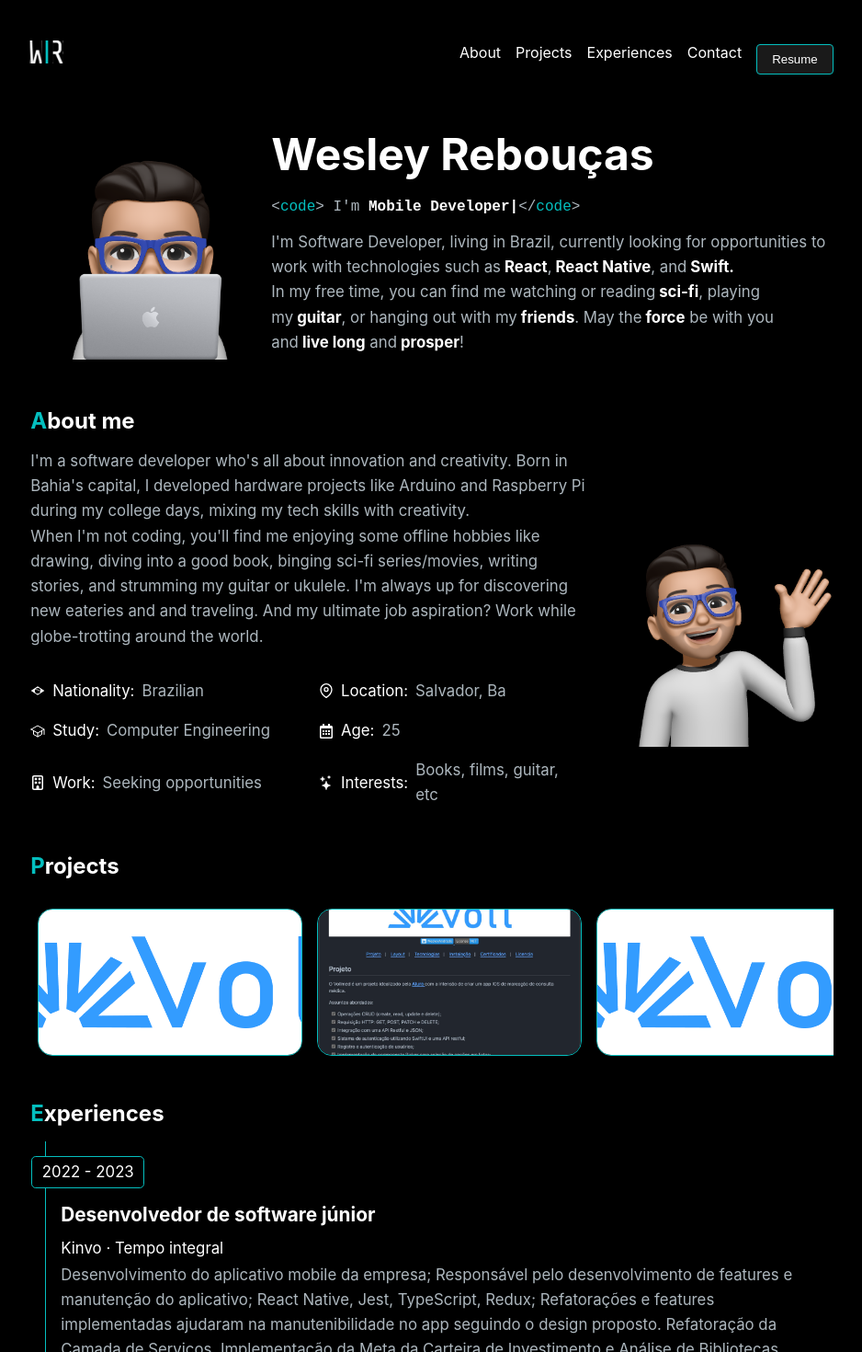
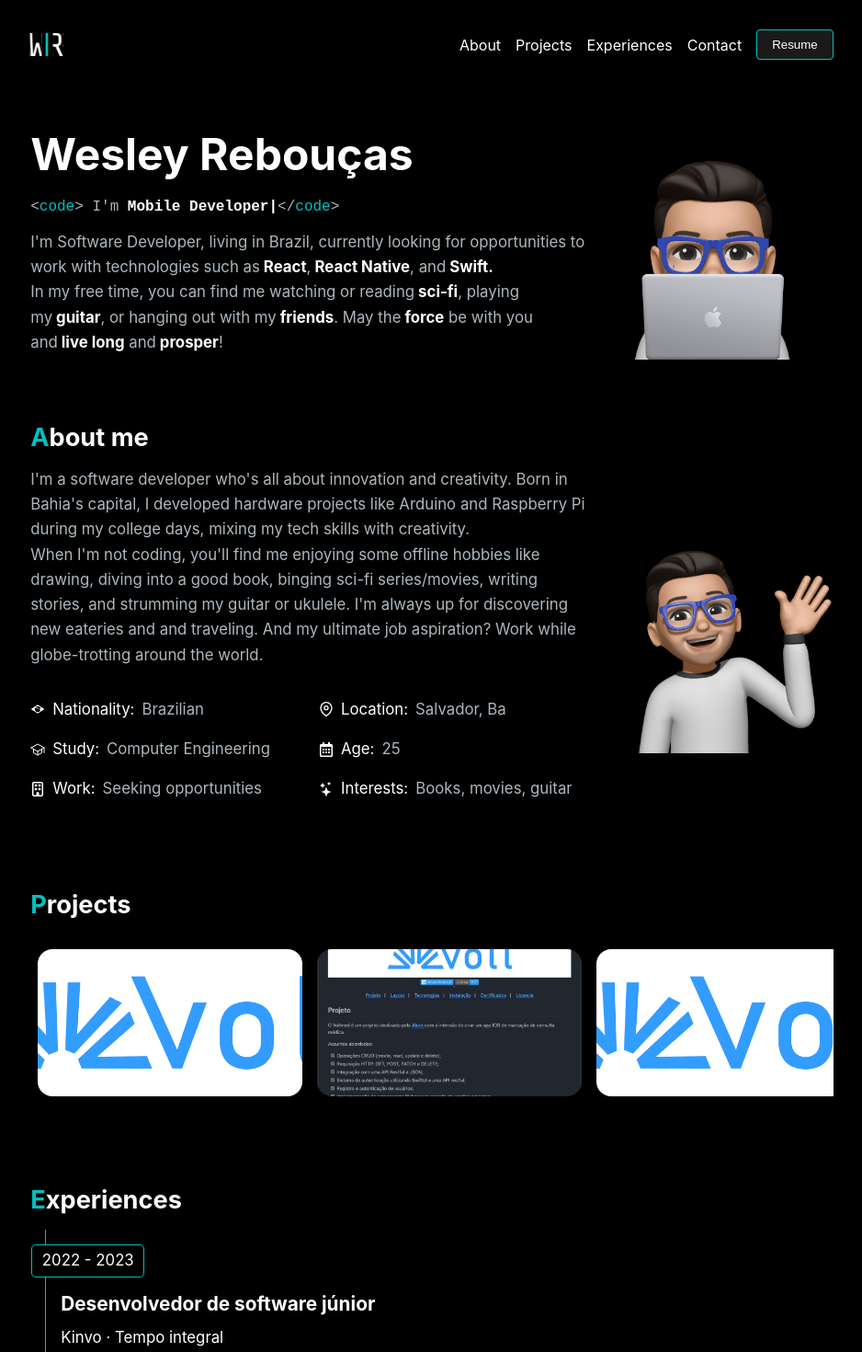
Before and after one commit to WesleyReboucas/portfolio-wesley-reboucas, a Next.js app: page / in a window 1280 px wide. Shown: the top 1470 px of the page at 92% size, without its empty margins (170-1108 px from the left). Built offline with nearby package versions, Linux system fonts and the light colour scheme.

Commit message:
fix(section): create a section component to put a same margin in all topics

```diff
--- a/src/app/components/About/index.tsx
+++ b/src/app/components/About/index.tsx
@@ -80,7 +80,7 @@ export default function About() {
               <Highlights
                 icon='skill'
                 title='Interests:'
-                description='Books, films, guitar, etc'
+                description='Books, movies, guitar'
               />
             </ListItem>
           </Grid>
--- a/src/app/components/About/style.ts
+++ b/src/app/components/About/style.ts
@@ -1,10 +1,9 @@
+import { Section } from '@/app/styles/global-style'
 import { colors } from '@/app/styles/theme'
 import styled from 'styled-components'
 
-export const Container = styled.div`
+export const Container = styled(Section)`
   max-width: 100%;
-  margin: 1rem 0;
-  margin-bottom: 1rem;
 `
 
 export const Content = styled.div`
--- a/src/app/components/Button/style.ts
+++ b/src/app/components/Button/style.ts
@@ -8,7 +8,6 @@ interface ButtonProps {
 
 export const Container = styled.div`
   display: flex;
-  padding-top: 1rem;
   width: 100%;
 `
 
--- a/src/app/components/Contact/style.ts
+++ b/src/app/components/Contact/style.ts
@@ -5,7 +5,6 @@ import styled from 'styled-components'
 export const Container = styled.div`
   display: flex;
   justify-content: space-between;
-  margin: 0rem 1rem;
   transition: width 0.3s ease;
 
   @media (max-width: 940px) {
--- a/src/app/components/Experience/style.ts
+++ b/src/app/components/Experience/style.ts
@@ -1,10 +1,10 @@
+import { Section } from '@/app/styles/global-style'
 import { colors } from '@/app/styles/theme'
 import styled from 'styled-components'
 
-export const Container = styled.div`
+export const Container = styled(Section)`
   display: flex;
   flex-direction: column;
-  margin-bottom: 3rem;
 `
 
 export const Content = styled.div`
--- a/src/app/components/Footer/style.ts
+++ b/src/app/components/Footer/style.ts
@@ -1,12 +1,11 @@
+import { Section } from '@/app/styles/global-style'
 import styled from 'styled-components'
 
-export const Container = styled.div`
+export const Container = styled(Section)`
   display: flex;
   align-items: center;
   justify-content: center;
   max-width: 100%;
-  margin-top: 3rem;
-  margin-bottom: 3rem;
 
   @media (max-width: 940px) {
     margin: 1rem 0;
--- a/src/app/components/Header/index.tsx
+++ b/src/app/components/Header/index.tsx
@@ -15,6 +15,7 @@ import {
   ImageContainer,
   ImageContent,
   Info,
+  InfoContentTitle,
   InfoTitle,
 } from './style'
 
@@ -22,12 +23,11 @@ export default function Header() {
   return (
     <Container>
       <Content>
-        <ImageContainer>
-          <ImageContent src={'/avatar/avatar-dev.png'} alt='Dev Image' />
-        </ImageContainer>
         <Info>
           <InfoTitle>
-            <Title> Wesley Rebouças </Title>
+            <InfoContentTitle>
+              <Title> Wesley Rebouças </Title>
+            </InfoContentTitle>
             <CodeText color='text'>
               &lt;
               <CodeText color='primary'>code</CodeText>&gt; I&apos;m{' '}
@@ -67,6 +67,9 @@ export default function Header() {
             <Bold> prosper</Bold>!
           </Text>
         </Info>
+        <ImageContainer>
+          <ImageContent src={'/avatar/avatar-dev.png'} alt='Dev Image' />
+        </ImageContainer>
       </Content>
     </Container>
   )
--- a/src/app/components/Header/style.ts
+++ b/src/app/components/Header/style.ts
@@ -1,10 +1,9 @@
+import { Section } from '@/app/styles/global-style'
 import { colors } from '@/app/styles/theme'
 import styled from 'styled-components'
 
-export const Container = styled.div`
+export const Container = styled(Section)`
   max-width: 100%;
-  margin: 1rem 0;
-  margin: 3rem 0;
 `
 
 export const Content = styled.div`
@@ -29,6 +28,13 @@ export const InfoTitle = styled.div`
   padding-bottom: 1rem;
 `
 
+export const InfoContentTitle = styled.div`
+  display: flex;
+  align-items: center;
+  justify-content: space-between;
+  /* background-color: red; */
+`
+
 export const ImageContainer = styled.div`
   width: 30%;
   @media (max-width: 1224px) {
--- a/src/app/components/Navbar/index.tsx
+++ b/src/app/components/Navbar/index.tsx
@@ -4,7 +4,6 @@ import React, { useState } from 'react'
 import { FaBars, FaXmark } from 'react-icons/fa6'
 import {
   LogoContainer,
-  LogoLink,
   Menu,
   MenuButton,
   MenuItem,
--- a/src/app/components/Projects/index.tsx
+++ b/src/app/components/Projects/index.tsx
@@ -5,8 +5,9 @@ import {
   SlideItem,
   ButtonPanel,
   Container,
+  Ribbon,
 } from './style'
-import { Subtitle } from '@/app/styles/global-style'
+import { Subtitle, Text } from '@/app/styles/global-style'
 import { images, ImageItemProps } from '../../../utils/data'
 import Button from '../Button'
 import Link from 'next/link'
--- a/src/app/components/Projects/style.ts
+++ b/src/app/components/Projects/style.ts
@@ -1,13 +1,17 @@
+import { Section } from '@/app/styles/global-style'
 import { colors } from '@/app/styles/theme'
 import Image from 'next/image'
 import styled, { css } from 'styled-components'
 
-export const Container = styled.div`
+export const Container = styled(Section)`
   display: flex;
   flex-direction: column;
   padding: 1rem 0;
   width: 100%;
-  margin-bottom: 1rem;
+
+  @media (max-width: 640px) {
+    margin: 2rem 0;
+  }
 `
 
 export const SlideElement = styled.div`
@@ -29,7 +33,6 @@ export const SlideItem = styled.div`
   width: 18rem;
   height: 10rem;
   position: relative;
-  border: 1px solid ${colors.primary};
   border-radius: 1rem;
   margin: 0 0.5rem;
   overflow: hidden;
--- a/src/app/styles/global-style.ts
+++ b/src/app/styles/global-style.ts
@@ -23,6 +23,10 @@ export const GlobalStyle = createGlobalStyle`
     font-family: 'Inter', sans-serif;
     background-color: black;
   }
+`
+
+export const Section = styled.div`
+  margin: 4rem 0;
 `
 
 export const Title = styled.h1<CodeTextProps>`
@@ -59,7 +63,7 @@ export const Subtitle = styled.h3<CodeTextProps>`
     return css`
       color: ${chosenColor};
       padding-right: ${props.$upperCaseColor ? '0.5rem' : '0rem'};
-      font-size: ${props.size ? props.size : 1.5}rem;
+      font-size: ${props.size ? props.size : 1.7}rem;
       margin: 1rem 0rem;
       font-weight: bold;
 
```
